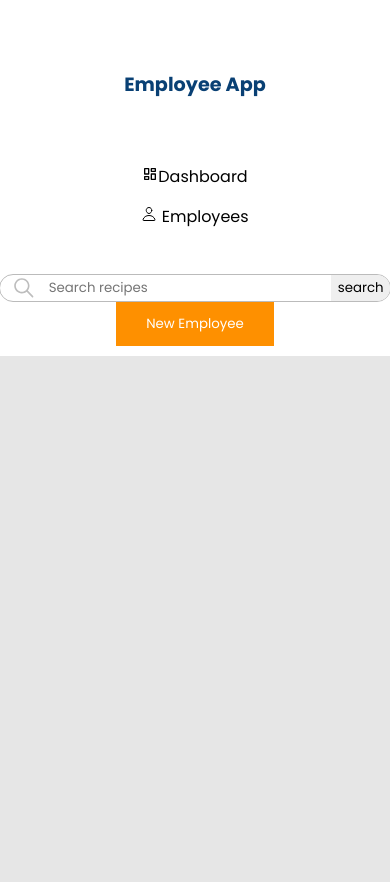
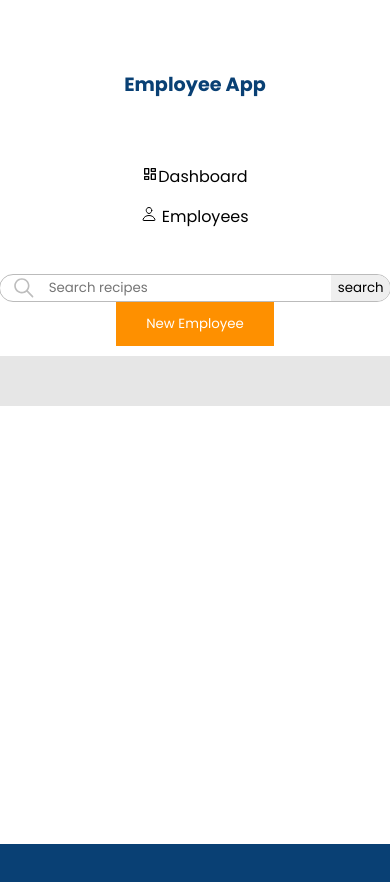
Before and after one commit to Lspacedev/employee-app, a React (Create React App) app: page / in a window 390 px wide. Shown: the top 882 px of the page. After the commit the page ends 844 px from the top, so only its background shows below. Built offline with nearby package versions, Linux system fonts and the light colour scheme.

Commit message:
updated styles

```diff
--- a/src/App.css
+++ b/src/App.css
@@ -452,17 +452,15 @@ body {
   }
 
   .Main {
-    height: calc(100% - 224px);
+  }
+  .Display {
+    height: 100%;
   }
 
-  .Display {
-    width: inherit;
+  .employees-display {
+    height: calc(100% - 160px);
+  }
 
-    overflow: visible;
-  }
-  .employees-display {
-    overflow-y: scroll;
-  }
   .logo {
     margin: 0px;
   }
@@ -496,18 +494,6 @@ body {
 }
 
 @media (max-width: 480px) {
-  .Display {
-    padding: 0;
-    margin: 0;
-  }
-
-  .employees-display {
-    margin: 0;
-  }
-  .employees-display li {
-    flex: 100%;
-  }
-
   .Sidebar {
     padding: 20px 0px;
   }
```
